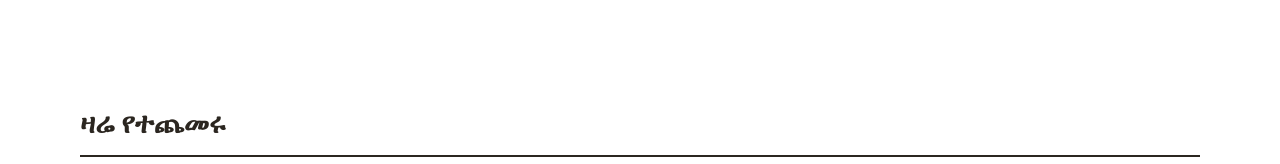
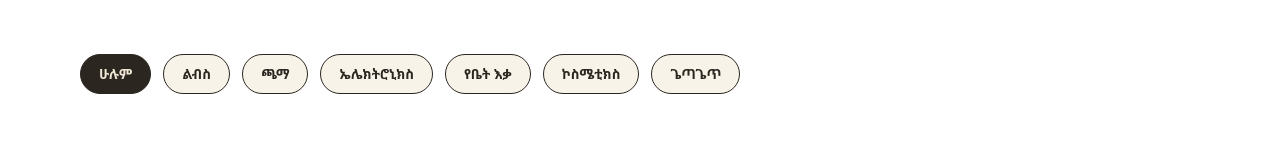
Before and after one commit to dezewuduz/AddisMarketplaceUi, an Angular app: page / in a window 1280 px wide. Shown: the part 535-699 px from the top of the page. Built offline with nearby package versions, Linux system fonts and the light colour scheme; no server answers.

Commit message:
Add functional CategoryChips with shared signal-based filtering to ProductGrid

```diff
--- a/src/app/app.html
+++ b/src/app/app.html
@@ -1,4 +1,5 @@
 <app-header></app-header>
 <app-hero></app-hero>
+<app-category-chips></app-category-chips>
 <app-product-grid></app-product-grid>
 <router-outlet></router-outlet>
--- a/src/app/app.ts
+++ b/src/app/app.ts
@@ -2,11 +2,12 @@ import { Component, signal } from '@angular/core';
 import { RouterOutlet } from '@angular/router';
 import { Header } from './components/header/header';
 import { Hero } from './components/hero/hero';
+import { CategoryChips } from './components/category-chips/category-chips';
 import { ProductGrid } from './components/product-grid/product-grid';
 
 @Component({
   selector: 'app-root',
-  imports: [RouterOutlet, Header, Hero, ProductGrid],
+  imports: [RouterOutlet, Header, Hero, CategoryChips, ProductGrid],
   templateUrl: './app.html',
   styleUrl: './app.css'
 })
--- /dev/null
+++ b/src/app/components/category-chips/category-chips.css
@@ -0,0 +1,31 @@
+:host {
+  --paper: #EFE6D6;
+  --card: #F8F3E8;
+  --ink: #2B2620;
+}
+
+.cat-row {
+  max-width: 1120px;
+  margin: 0 auto;
+  padding: 0 28px 20px;
+  display: flex;
+  gap: 12px;
+  flex-wrap: wrap;
+  font-family: 'Noto Sans Ethiopic', 'Work Sans', sans-serif;
+}
+
+.cat-chip {
+  background: var(--card);
+  border: 1.5px solid var(--ink);
+  border-radius: 24px;
+  padding: 10px 18px;
+  font-size: 13.5px;
+  font-weight: 600;
+  cursor: pointer;
+  color: var(--ink);
+}
+
+.cat-chip.on {
+  background: var(--ink);
+  color: var(--paper);
+}
--- /dev/null
+++ b/src/app/components/category-chips/category-chips.html
@@ -0,0 +1,10 @@
+<div class="cat-row">
+  @for (cat of categories; track cat) {
+    <div
+      class="cat-chip"
+      [class.on]="filterService.selectedCategory() === cat"
+      (click)="selectCategory(cat)">
+      {{ cat }}
+    </div>
+  }
+</div>
--- /dev/null
+++ b/src/app/components/category-chips/category-chips.ts
@@ -0,0 +1,19 @@
+import { Component } from '@angular/core';
+import { CommonModule } from '@angular/common';
+import { CategoryFilterService } from '../../services/category-filter';
+
+@Component({
+  selector: 'app-category-chips',
+  imports: [CommonModule],
+  templateUrl: './category-chips.html',
+  styleUrl: './category-chips.css',
+})
+export class CategoryChips {
+  categories = ['ሁሉም', 'ልብስ', 'ጫማ', 'ኤሌክትሮኒክስ', 'የቤት እቃ', 'ኮስሜቲክስ', 'ጌጣጌጥ'];
+
+  constructor(public filterService: CategoryFilterService) {}
+
+  selectCategory(category: string): void {
+    this.filterService.selectedCategory.set(category);
+  }
+}
--- a/src/app/components/product-grid/product-grid.html
+++ b/src/app/components/product-grid/product-grid.html
@@ -13,7 +13,7 @@
 
   @if (!loading() && !error()) {
     <div class="grid">
-      @for (product of products(); track product.id) {
+      @for (product of filteredProducts(); track product.id) {
         <div class="p-card">
           <div class="p-thumb">
             @if (product.photoUrl) {
--- a/src/app/components/product-grid/product-grid.ts
+++ b/src/app/components/product-grid/product-grid.ts
@@ -1,6 +1,7 @@
-import { Component, OnInit, signal } from '@angular/core';
+import { Component, OnInit, signal, computed } from '@angular/core';
 import { CommonModule } from '@angular/common';
 import { ProductService } from '../../services/product';
+import { CategoryFilterService } from '../../services/category-filter';
 import { Product } from '../../models/product';
 
 @Component({
@@ -10,16 +11,26 @@ import { Product } from '../../models/product';
   styleUrl: './product-grid.css',
 })
 export class ProductGrid implements OnInit {
-  products = signal<Product[]>([]);
+  allProducts = signal<Product[]>([]);
   loading = signal(true);
   error = signal(false);
 
-  constructor(private productService: ProductService) {}
+  filteredProducts = computed(() => {
+    const category = this.filterService.selectedCategory();
+    const all = this.allProducts();
+    if (category === 'ሁሉም') return all;
+    return all.filter(p => p.category === category);
+  });
+
+  constructor(
+    private productService: ProductService,
+    public filterService: CategoryFilterService
+  ) {}
 
   ngOnInit(): void {
     this.productService.getProducts().subscribe({
       next: (data) => {
-        this.products.set(data);
+        this.allProducts.set(data);
         this.loading.set(false);
       },
       error: (err) => {
--- /dev/null
+++ b/src/app/services/category-filter.ts
@@ -0,0 +1,8 @@
+import { Injectable, signal } from '@angular/core';
+
+@Injectable({
+  providedIn: 'root'
+})
+export class CategoryFilterService {
+  selectedCategory = signal<string>('ሁሉም');
+}
```
Also changed, not shown: 2 other files (tests, documents, lock files or other folders).
